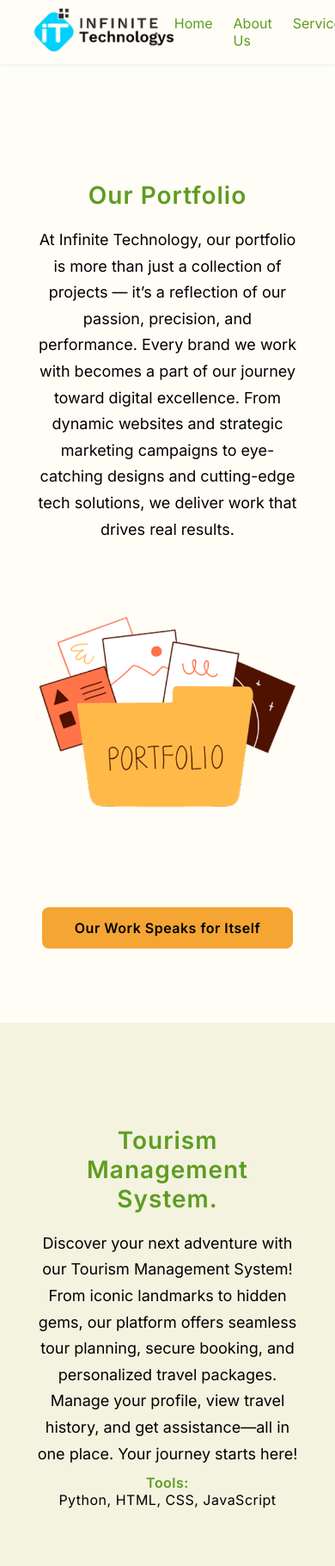
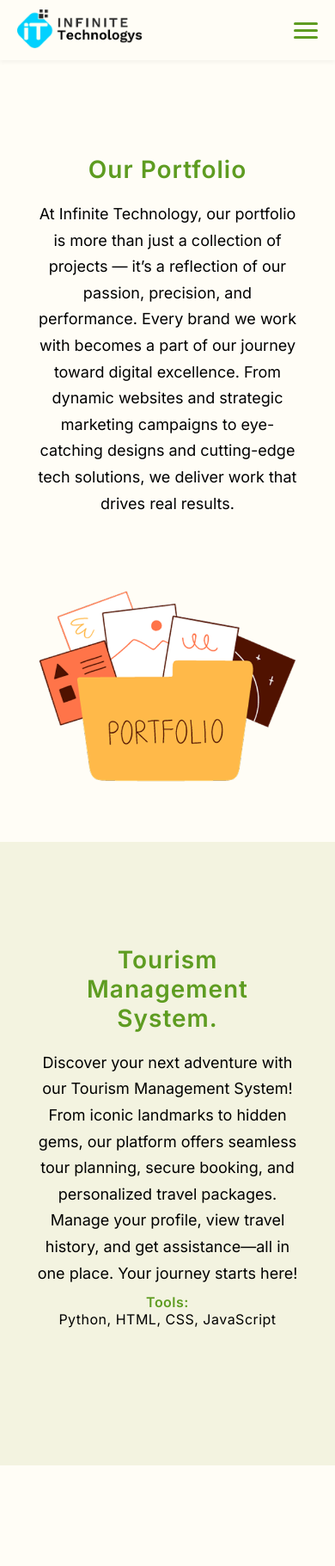
Before and after one commit to infinitetechnologys/IT, a Flask app: page /portfolio in a window 390 px wide. Shown: the top 1821 px of the page at 86% size. Run offline with Flask 3, Linux system fonts and the light colour scheme; grey boxes are pictures that could not be loaded.

Commit message:
Update portfolio.html

```diff
--- a/templates/portfolio.html
+++ b/templates/portfolio.html
@@ -12,38 +12,182 @@
   <!--  ======  Page Styles  ====== -->
   <style>
     /* ----------  Base  ---------- */
-    *{margin:0;padding:0;box-sizing:border-box;font-family:'Inter',sans-serif;}
-    body{background:#fefef9;}
+     * {
+      margin: 0;
+      padding: 0;
+      box-sizing: border-box;
+      font-family: 'Inter', sans-serif;
+    }
 
-    /* ----------  Header  ---------- */
-    header{
-      width:100%;background:#FFFDF6;position:fixed;top:0;left:0;z-index:1000;
-      display:flex;justify-content:space-between;align-items:center;
-      padding:10px 40px;box-shadow:0 2px 6px rgba(0,0,0,.05);
-      animation:slideDown .6s ease-out;
+    html, body {
+      width: 100%;
+      overflow-x: hidden;
+      background-color: #FFFDF6;
+      scroll-behavior: smooth;
     }
-    @keyframes slideDown{from{transform:translateY(-100%);opacity:0;}to{transform:translateY(0);opacity:1;}}
-    .logo img{height:50px;}
 
-    nav{display:flex;gap:24px;}
-    nav a{
-      color:#5E9C21;text-decoration:none;font-weight:500;font-size:16px;position:relative;
+    body {
+      padding-top: 70px; /* Header height */
     }
-    nav a::after{content:'';position:absolute;left:0;bottom:-4px;width:0;height:2px;background:#5E9C21;transition:width .3s;}
-    nav a:hover::after{width:100%;}
 
-    .quote-btn{
-      background:#00D1FF;color:#fff;padding:8px 20px;border:none;border-radius:20px;
-      font-size:14px;font-weight:600;cursor:pointer;transition:transform .3s;
+    header {
+      width: 100%;
+      background-color: #FFFDF6;
+      position: fixed;
+      top: 0;
+      left: 0;
+      z-index: 1000;
+      display: flex;
+      align-items: center;
+      padding: 12px 20px;
+      box-shadow: 0 2px 6px rgba(0, 0, 0, 0.05);
+      height: 70px;
     }
-    .quote-btn:hover{transform:scale(1.05);}
+
+    .logo img {
+      height: 45px;
+    }
+
+    .nav-wrapper {
+      flex: 1;
+      display: flex;
+      justify-content: center;
+    }
+
+    nav {
+      display: flex;
+      gap: 24px;
+    }
+
+    nav a {
+      text-decoration: none;
+      color: #5E9C21;
+      font-weight: 500;
+      font-size: 16px;
+      position: relative;
+      white-space: nowrap;
+    }
+
+    nav a::after {
+      content: '';
+      position: absolute;
+      bottom: -4px;
+      left: 0;
+      height: 2px;
+      background: #5E9C21;
+      width: 0;
+      transition: width 0.3s;
+    }
+
+    nav a:hover::after {
+      width: 100%;
+    }
+
+    .quote-btn {
+      background-color: #00D1FF;
+      color: white;
+      padding: 8px 20px;
+      border-radius: 20px;
+      border: none;
+      font-size: 14px;
+      font-weight: 600;
+      cursor: pointer;
+      transition: transform 0.3s ease;
+    }
+
+    .quote-btn:hover {
+      transform: scale(1.05);
+    }
+
+    .hamburger {
+      display: none;
+      flex-direction: column;
+      justify-content: center;
+      align-items: center;
+      width: 28px;
+      height: 28px;
+      cursor: pointer;
+      gap: 5px;
+    }
+
+    .hamburger span {
+      display: block;
+      height: 3px;
+      width: 100%;
+      background-color: #5E9C21;
+      border-radius: 2px;
+      transition: 0.3s ease;
+    }
+
+    .mobile-nav {
+      display: none;
+      flex-direction: column;
+      background-color: #FFFDF6;
+      position: fixed;
+      top: 70px;
+      left: 0;
+      width: 100%;
+      padding: 20px;
+      box-shadow: 0 4px 8px rgba(0,0,0,0.05);
+      z-index: 9999;
+      max-height: calc(100vh - 70px);
+      overflow-y: auto;
+    }
+
+    .mobile-nav a {
+      margin: 10px 0;
+      font-size: 16px;
+      text-decoration: none;
+      color: #5E9C21;
+      font-weight: 500;
+    }
+
+    .mobile-nav .quote-btn {
+      margin-top: 10px;
+      width: fit-content;
+    }
+
+    .banner {
+      width: 100%;
+      display: flex;
+      justify-content: center;
+      align-items: center;
+      background: #e4ffe3;
+    }
+
+    .banner img {
+      width: 100%;
+      max-height: 400px;
+      object-fit: cover;
+      display: block;
+    }
+
+    @media (max-width: 768px) {
+      .nav-wrapper,
+      .quote-btn {
+        display: none;
+      }
+
+      .hamburger {
+        display: flex;
+        margin-left: auto;
+      }
+
+      .mobile-nav.show {
+        display: flex;
+      }
+
+      .banner img {
+        max-height: 300px;
+      }
+    }
 
     /* ----------  Layout offset  ---------- */
     main{padding-top:90px;}
 
     /* ----------  Shared section styles  ---------- */
     .section{
-      padding:100px 20px;overflow:hidden;position:relative;
+      padding:0px 20px;overflow:hidden;position:relative;
     }
     .section-content{
       max-width:1200px;margin-inline:auto;display:flex;flex-wrap:wrap;align-items:center;justify-content:space-between;
@@ -334,8 +526,34 @@
         <a href="/portfolio">Portfolio</a>
         <a href="/contact">Contact</a>
       </nav>
+    </div>
+
     <button class="quote-btn" onclick="window.location.href='/contact';">Get a Quote</button>
+
+    <div class="hamburger" id="hamburger">
+      <span></span>
+      <span></span>
+      <span></span>
+    </div>
   </header>
+  <div class="mobile-nav" id="mobileNav">
+  <a href="/">Home</a>
+  <a href="/about">About Us</a>
+  <a href="/service">Services</a>
+  <a href="/portfolio">Portfolio</a>
+  <a href="/contact">Contact</a>
+  <button class="quote-btn" onclick="window.location.href='/contact';">Get a Quote</button>
+  </div>
+  <script>
+    document.addEventListener("DOMContentLoaded", function () {
+    const hamburger = document.getElementById("hamburger");
+    const mobileNav = document.getElementById("mobileNav");
+
+    hamburger.addEventListener("click", function () {
+      mobileNav.classList.toggle("show");
+    });
+  });
+  </script>
 
   <main>
     <!-- =========  PORTFOLIO HIGHLIGHT  ========= -->
@@ -356,10 +574,6 @@
         <div class="portfolio-image" data-aos="fade-left">
           <img src="../static/portfolio.png" alt="Portfolio folder" class="portfolio-img">
         </div>
-      </div>
-
-      <div class="portfolio-cta" data-aos="fade-up" data-aos-delay="200">
-        <a href="#projects" class="cta-btn">Our Work Speaks for Itself</a>
       </div>
     </section>
 
```
Also changed, not shown: other parts of templates/portfolio.html (+76 -19 lines). Lines whose indentation alone changed are shown as unchanged.
